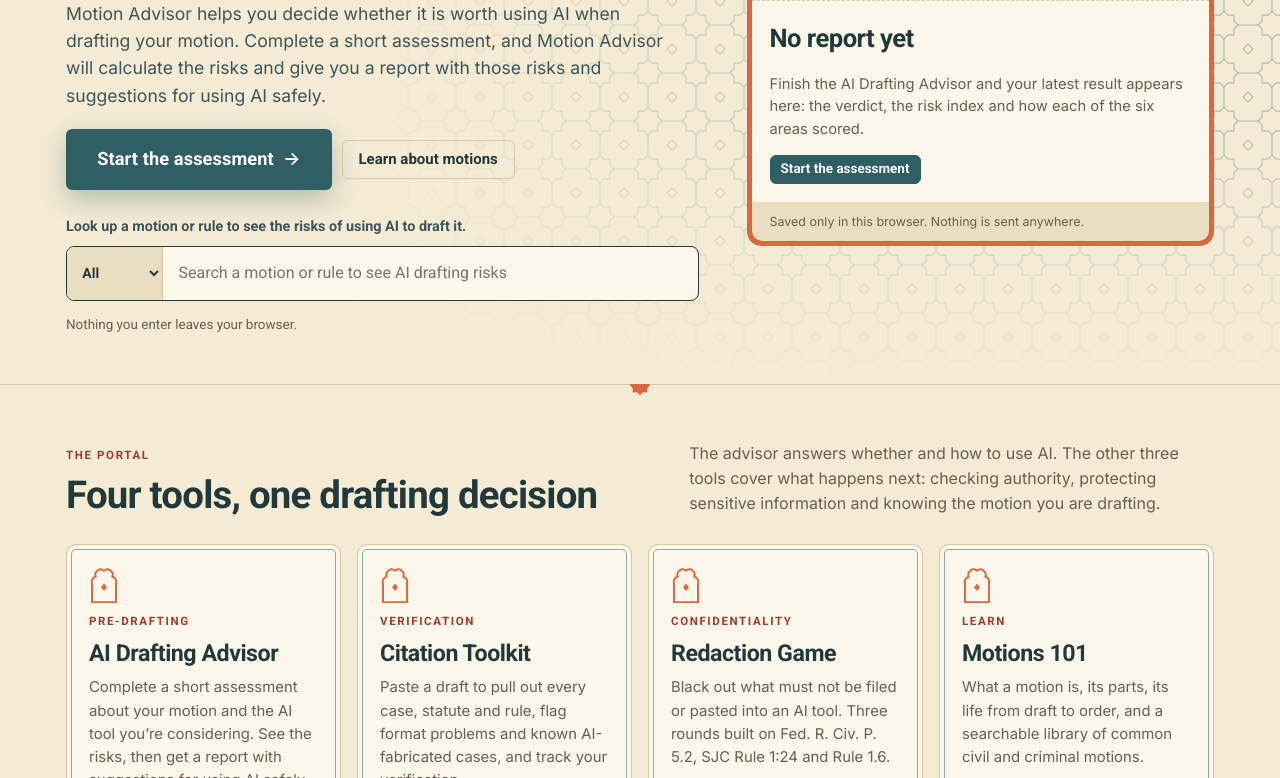
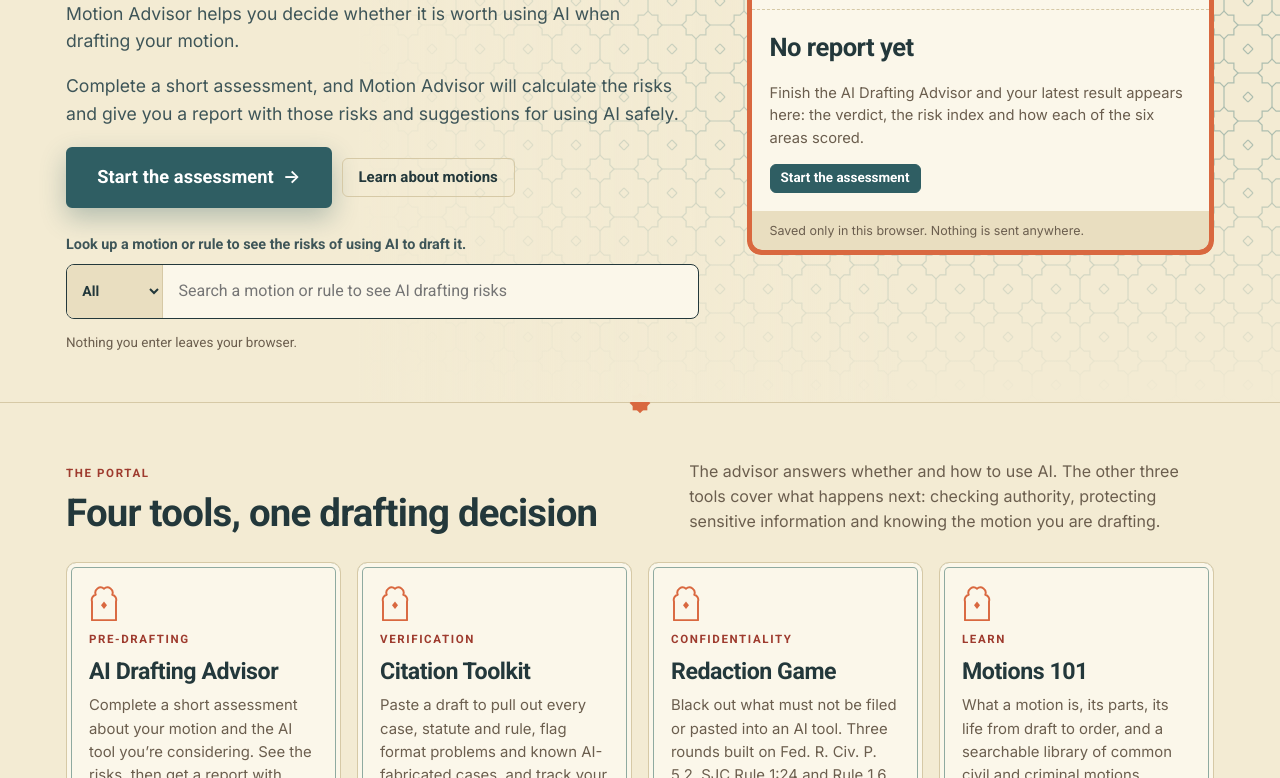
Before and after one commit to shivanidahya/MotionAdvisor, a website: page index.html in a window 1280 px wide. Shown: the part 411-1189 px from the top of the page. Drawn offline with nearby package versions, Linux system fonts and the light colour scheme.

Commit message:
Refactor lede paragraph into two distinct paragraphs
Split the lede paragraph into two separate paragraphs for clarity.

```diff
--- a/index.html
+++ b/index.html
@@ -989,9 +989,8 @@ table.or-grid{width:100%;border-collapse:collapse;font-size:.92rem}
     <div>
       <div class="eyebrow">AI drafting decision support · Small firms &amp; solo practitioners</div>
       <h1>Decide how AI belongs in your motion <em>before</em> you draft it.</h1>
-      <p class="lede">Motion Advisor helps you decide whether it is worth using AI when drafting your motion.
-
-         Complete a short assessment, and Motion Advisor will calculate the risks and give you a report with those risks and suggestions for using AI safely.</p>
+      <p class="lede">Motion Advisor helps you decide whether it is worth using AI when drafting your motion.</p>
+      <p class="lede">Complete a short assessment, and Motion Advisor will calculate the risks and give you a report with those risks and suggestions for using AI safely.</p>
       <div class="ctas hero-cta">
         <a class="btn primary btn-xl" href="#advisor">Start the assessment <span aria-hidden="true">→</span></a>
         <a class="btn ghost" href="#motions">Learn about motions</a>
```
